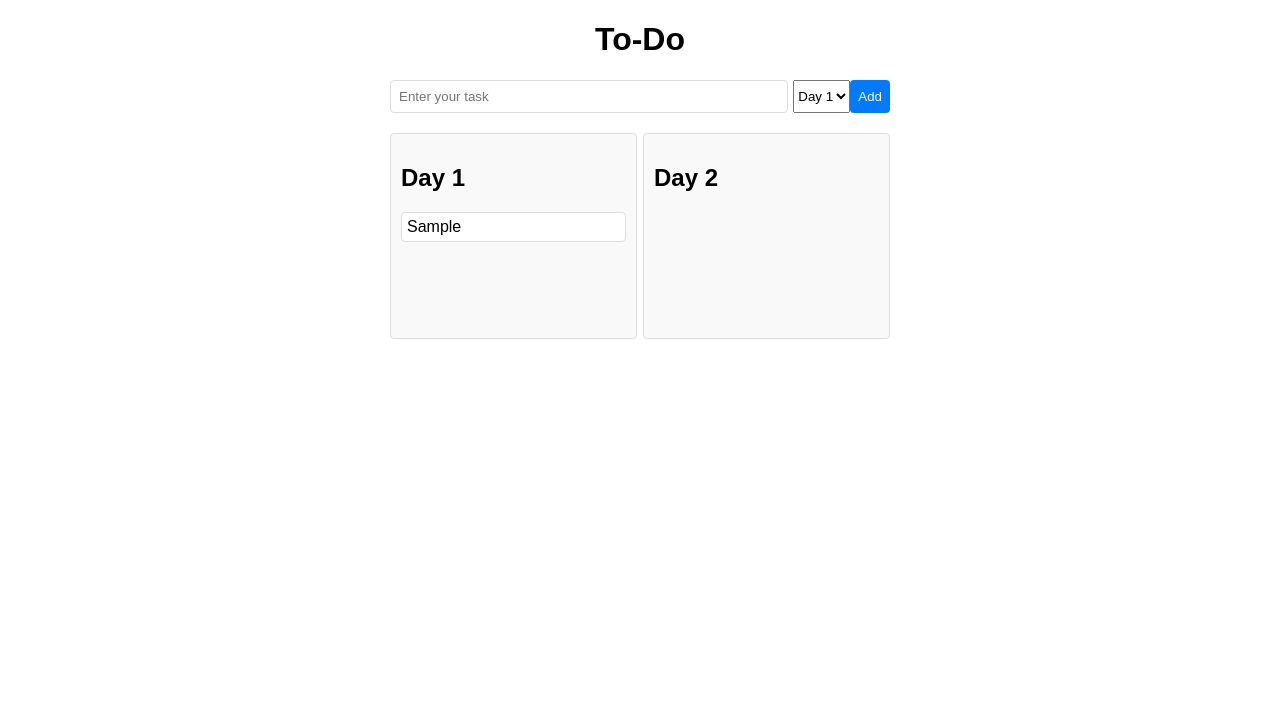
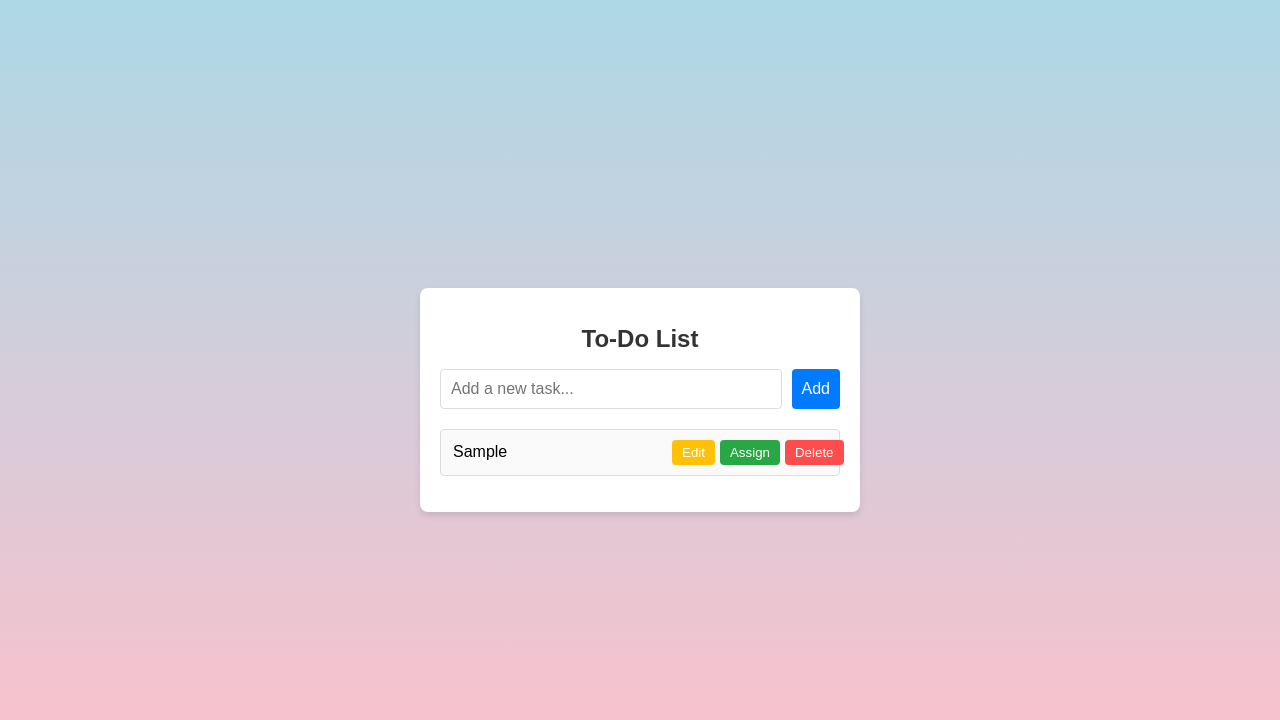
Before and after one commit to Rishtaavishwakarma/To-do-list, a plain HTML site: page index.html in a window 1280 px wide. Both pictures are taken after typing "Sample" into the empty fields and a click on the button "Add". Drawn offline with Linux system fonts and the light colour scheme.

Commit message:
modified

```diff
--- a/index.html
+++ b/index.html
@@ -1,39 +1,21 @@
 <!DOCTYPE html>
 <html lang="en">
-
 <head>
   <meta charset="UTF-8">
   <meta name="viewport" content="width=device-width, initial-scale=1.0">
-    <title>To-Do App</title>
+  <title>Advanced To-Do List</title>
   <link rel="stylesheet" href="style.css">
 </head>
-
 <body>
-    <div class="container">
-        <h1>To-Do</h1>
-        <div class="form-group">
-            <input type="text" id="todoInput" placeholder="Enter your task">
-            <select id="todoCategory">
-                <option value="day1">Day 1</option>
-                <option value="day2">Day 2</option>
-            </select>
+  <div class="todo-container">
+    <h1>To-Do List</h1>
+    <div class="input-section">
+      <input type="text" id="todo-input" placeholder="Add a new task...">
       <button onclick="addTodo()">Add</button>
     </div>
-
-        <div class="todo-list">
-            <div class="todo-category" id="day1" ondragover="allowDrop(event)" ondrop="drop(event)">
-                <h2>Day 1</h2>
-                <ul id="day1List"></ul>
-            </div>
-
-            <div class="todo-category" id="day2" ondragover="allowDrop(event)" ondrop="drop(event)">
-                <h2>Day 2</h2>
-                <ul id="day2List"></ul>
-            </div>
-        </div>
+    <ul id="todo-list" class="todo-list"></ul>
   </div>
 
   <script src="script.js"></script>
 </body>
-
 </html>
--- a/script.js
+++ b/script.js
@@ -1,46 +1,63 @@
 function addTodo() {
-    const todoInput = document.getElementById('todoInput');
-    const todoCategory = document.getElementById('todoCategory');
-    const day1List = document.getElementById('day1List');
-    const day2List = document.getElementById('day2List');
+    const input = document.getElementById('todo-input');
+    const todoText = input.value.trim();
 
-    const task = todoInput.value.trim();
-    if (task === '') {
-        alert('Please enter a task.');
-        return;
+    if (todoText === '') {
+      alert('Please enter a task.');
+      return;
     }
 
+    const list = document.getElementById('todo-list');
+
+    // Create a new list item
     const listItem = document.createElement('li');
-    listItem.textContent = task;
-    listItem.draggable = true;
-    listItem.id = `task-${Date.now()}`; // Unique ID
-    listItem.ondragstart = drag;
+    listItem.className = 'todo-item';
 
-    if (todoCategory.value === 'day1') {
-        day1List.appendChild(listItem);
-    } else {
-        day2List.appendChild(listItem);
-    }
+    // Add the task text as an editable input
+    const taskInput = document.createElement('input');
+    taskInput.type = 'text';
+    taskInput.value = todoText;
+    taskInput.readOnly = true;
 
-    todoInput.value = '';
-}
+    // Add buttons for edit, delete, and assign
+    const editButton = document.createElement('button');
+    editButton.textContent = 'Edit';
+    editButton.className = 'edit';
+    editButton.onclick = function () {
+      if (taskInput.readOnly) {
+        taskInput.readOnly = false;
+        editButton.textContent = 'Save';
+      } else {
+        taskInput.readOnly = true;
+        editButton.textContent = 'Edit';
+      }
+    };
 
-function allowDrop(event) {
-    event.preventDefault();
-    event.currentTarget.classList.add('over');
-}
+    const assignButton = document.createElement('button');
+    assignButton.textContent = 'Assign';
+    assignButton.className = 'assign';
+    assignButton.onclick = function () {
+      const nextDay = prompt('Assign to next day. Enter a note or date:');
+      if (nextDay) {
+        alert(`Task assigned for: ${nextDay}`);
+      }
+    };
 
-function drag(event) {
-    event.dataTransfer.setData('text', event.target.id);
-}
+    const deleteButton = document.createElement('button');
+    deleteButton.textContent = 'Delete';
+    deleteButton.onclick = function () {
+      list.removeChild(listItem);
+    };
 
-function drop(event) {
-    event.preventDefault();
-    event.currentTarget.classList.remove('over');
-    const data = event.dataTransfer.getData('text');
-    const draggedItem = document.getElementById(data);
+    // Append elements to the list item
+    listItem.appendChild(taskInput);
+    listItem.appendChild(editButton);
+    listItem.appendChild(assignButton);
+    listItem.appendChild(deleteButton);
 
-    if (draggedItem && event.target.tagName === 'UL') {
-        event.target.appendChild(draggedItem);
-    }
-}
+    // Append the list item to the list
+    list.appendChild(listItem);
+
+    // Clear the input
+    input.value = '';
+  }
--- a/style.css
+++ b/style.css
@@ -1,72 +1,100 @@
+
     body {
       font-family: Arial, sans-serif;
-    margin: 20px;
+      background-image: linear-gradient(lightblue,pink);
+      margin: 0;
+      padding: 0;
+      display: flex;
+      justify-content: center;
+      align-items: center;
+      height: 100vh;
     }
 
-.container {
-    max-width: 500px;
-    margin: 0 auto;
+    .todo-container {
+      background: #fff;
+      padding: 20px;
+      border-radius: 8px;
+      box-shadow: 0 4px 6px rgba(0, 0, 0, 0.1);
+      width: 400px;
     }
 
     h1 {
       text-align: center;
+      font-size: 24px;
+      color: #333;
+    }
+
+    .input-section {
+      display: flex;
+      margin-bottom: 20px;
+    }
+
+    .input-section input {
+      flex: 1;
+      padding: 10px;
+      font-size: 16px;
+      border: 1px solid #ddd;
+      border-radius: 4px;
+    }
+
+    .input-section button {
+      padding: 10px;
+      font-size: 16px;
+      color: #fff;
+      background-color: #007bff;
+      border: none;
+      border-radius: 4px;
+      margin-left: 10px;
+      cursor: pointer;
+    }
+
+    .input-section button:hover {
+      background-color: #0056b3;
     }
 
     .todo-list {
+      list-style-type: none;
+      padding: 0;
+    }
+
+    .todo-item {
       display: flex;
       justify-content: space-between;
-    margin-top: 20px;
-}
-
-.todo-category {
-    width: 45%;
+      align-items: center;
       padding: 10px;
       border: 1px solid #ddd;
       border-radius: 4px;
-    background-color: #f9f9f9;
+      margin-bottom: 10px;
+      background: #fafafa;
     }
 
-ul {
-    list-style-type: none;
-    padding: 0;
-    min-height: 100px;
+    .todo-item input[type="text"] {
+      flex: 1;
+      margin-right: 10px;
+      border: none;
+      background: transparent;
+      font-size: 16px;
     }
 
-li {
-    padding: 5px;
-    border: 1px solid #ddd;
-    margin-bottom: 5px;
+    .todo-item button {
+      background-color: #ff4d4d;
+      color: #fff;
+      border: none;
       border-radius: 4px;
-    background-color: white;
-    cursor: grab;
+      padding: 5px 10px;
+      cursor: pointer;
     }
 
-.form-group {
-    display: flex;
-    margin-bottom: 10px;
-}
-
-input[type="text"] {
-    flex: 1;
-    padding: 8px;
-    border: 1px solid #ddd;
-    border-radius: 4px;
+    .todo-item button.edit {
+      background-color: #ffc107;
       margin-right: 5px;
     }
 
-button {
-    padding: 8px;
-    border: none;
-    background-color: #007BFF;
-    color: white;
-    border-radius: 4px;
-    cursor: pointer;
+    .todo-item button.assign {
+      background-color: #28a745;
+      margin-right: 5px;
     }
 
-button:hover {
-    background-color: #0056b3;
+    .todo-item button:hover {
+      opacity: 0.9;
     }
-
-.todo-category.over {
-    border: 2px dashed #007BFF;
-}
```
Lines whose indentation alone changed are shown as unchanged.
